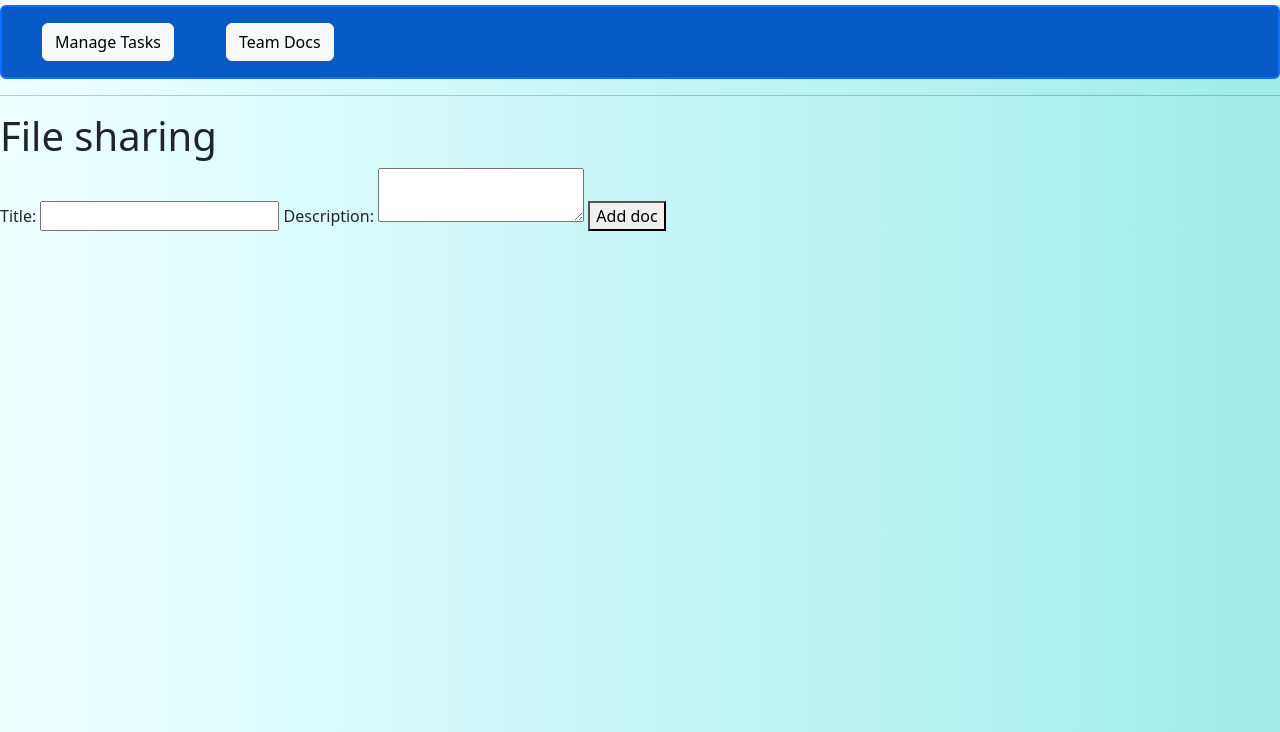
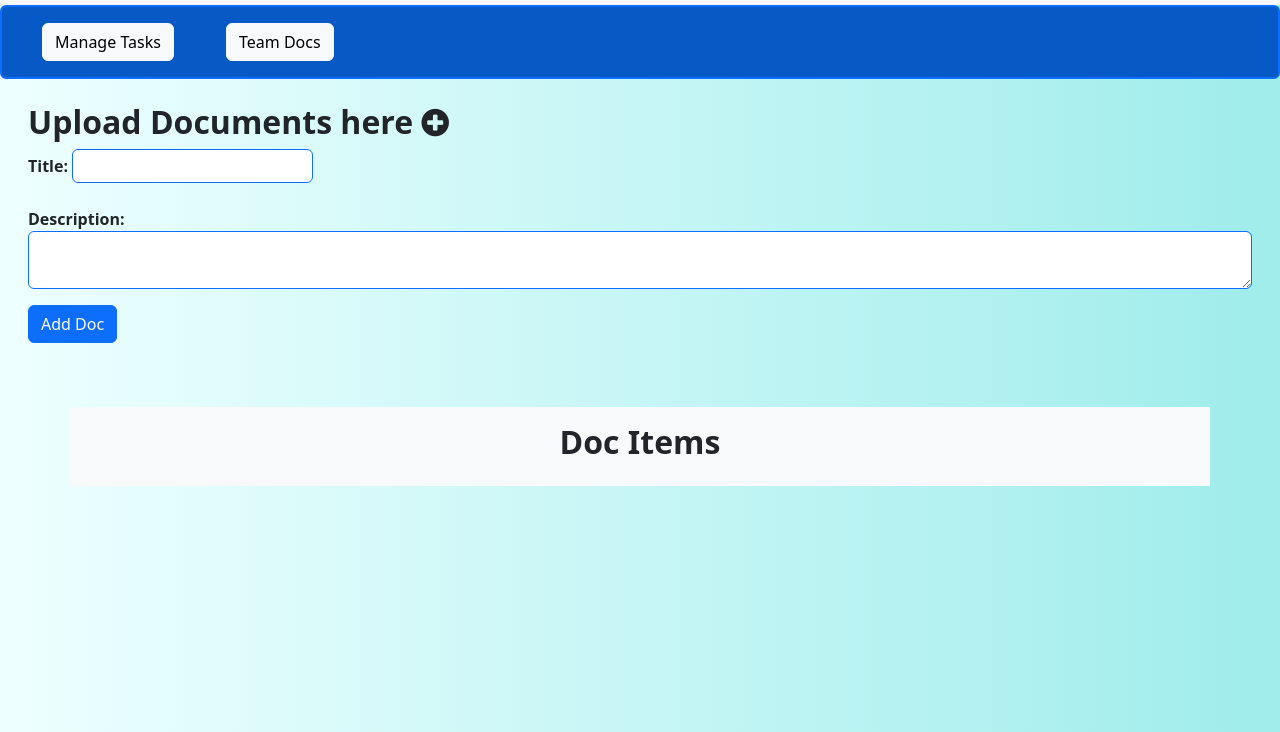
Before and after one commit to PurviSaini/TeamHub, a website: page views/team.html in a window 1280 px wide. Both pictures are taken after a click on the button "Team Docs". Shown: the part 68-800 px from the top of the page. Drawn offline with nearby package versions, Linux system fonts and the light colour scheme; no server answers.

Commit message:
UI : Team docs section

```diff
--- a/views/team.html
+++ b/views/team.html
@@ -86,27 +86,24 @@
         </main>
     </div>
 
-    <hr>
-    <main id="section-fileShare">
-        <!-- navbar -->
-        <!-- main content -->
-        <h1>File sharing</h1>
-        <form id="docForm">
-            <label for="title">Title:</label>
-            <input type="text" id="docTitle" required>
-
-            <label for="description">Description:</label>
-            <textarea id="docDescription" required></textarea>
-
-            <button type="submit">Add doc</button>
-        </form>
-
-        <div id="docList">
-            <!-- Task items will be added here dynamically -->
+    <div class="container-fluid light-text">
+        <main id="section-fileShare">
+            <form id="docForm" class="my-2 p-3">
+            <h2 class="bold-text">Upload Documents here <i class="fa fa-plus-circle"></i></h2>
+                    <label for="title">Title:</label>
+                    <input type="text" id="docTitle" required class="p-1 border border-primary rounded"> <br> <br>
+                    <label for="description">Description:</label>
+                    <textarea id="docDescription" required class="p-1 border border-primary rounded form-control"></textarea>
+            <button type="submit" class="mt-3 btn btn-primary">Add Doc</button>
+            </form>
+            <div class="container bg-light mt-5">
+            <div id="docList" class="p-3">
+           <h2 class="bold-text text-center">Doc Items</h2>
+                <!-- Docs items will be added here dynamically -->
+            </div>
         </div>
-    </main>
-
-
+        </main>
+    </div>
 
 
 
```
